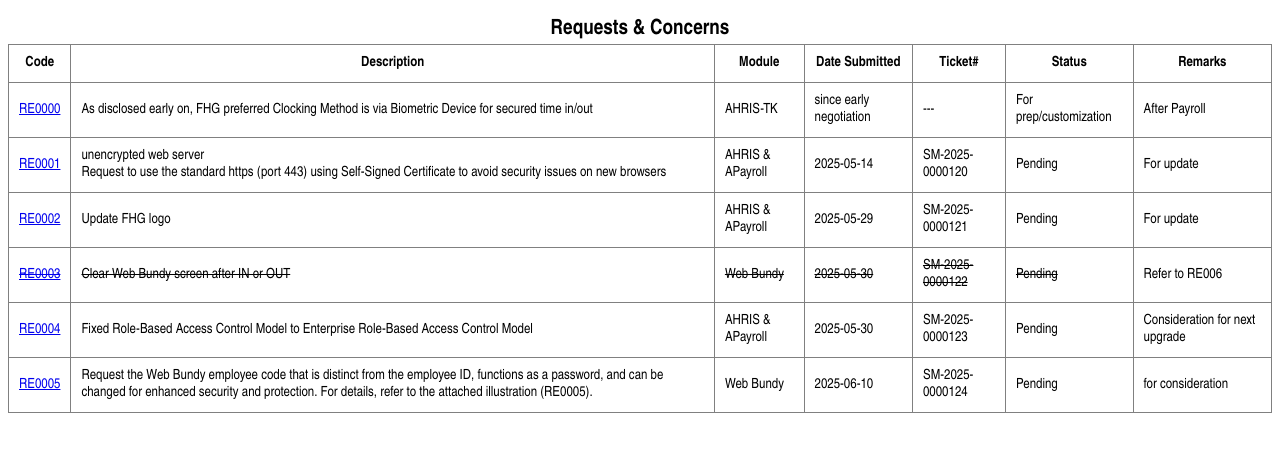
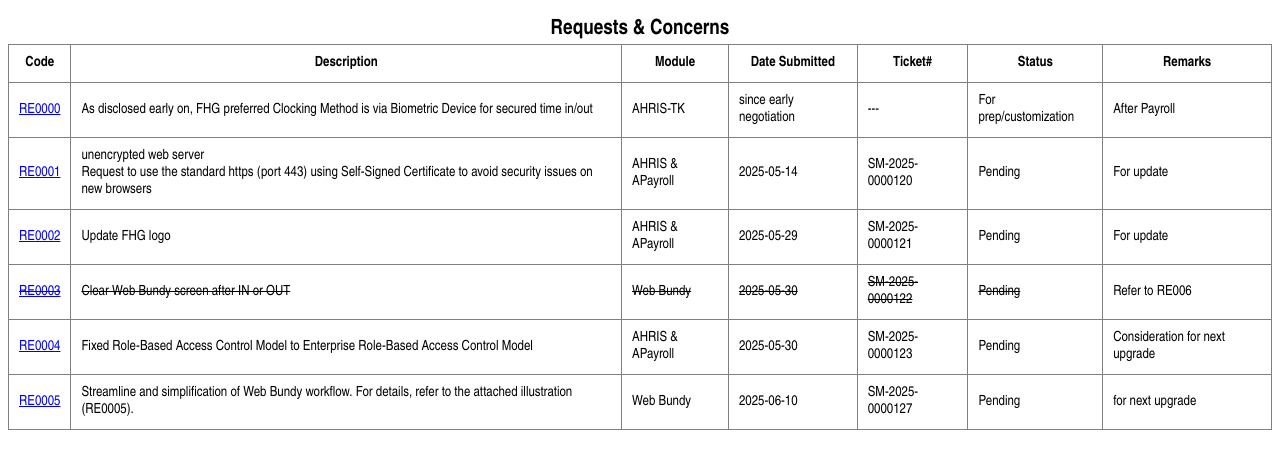
Before and after one commit to fhgxastra/errors-and-concerns, a plain HTML site: page concerns.html in a window 1280 px wide. Drawn offline with Linux system fonts and the light colour scheme.

Commit message:
Update concerns.html

```diff
--- a/concerns.html
+++ b/concerns.html
@@ -30,7 +30,7 @@ button {padding:10px;margin:0px 1px;}
 <tr><td><a href="re0002.html">RE0002</a></td><td>Update FHG logo</td><td>AHRIS & APayroll</td><td>2025-05-29</td><td>SM-2025-0000121</td><td>Pending</td><td>For update</td></tr>
 <tr><td><a href="re0003.html"><del>RE0003</del></a></td><td><del>Clear Web Bundy screen after IN or OUT</del></td><td><del>Web Bundy</del></td><td><del>2025-05-30</del></td><td><del>SM-2025-0000122</del></td><td><del>Pending</del></td><td>Refer to RE006</td></tr>
 <tr><td><a href="re0004.html">RE0004</a></td><td>Fixed Role-Based Access Control Model to Enterprise Role-Based Access Control Model </td><td>AHRIS & APayroll</td><td>2025-05-30</td><td>SM-2025-0000123</td><td>Pending</td><td>Consideration for next upgrade</td></tr>
-<tr><td><a href="re0005.html">RE0005</a></td><td>Request the Web Bundy employee code that is distinct from the employee ID, functions as a password, and can be changed for enhanced security and protection. For details, refer to the attached illustration (RE0005).</td><td>Web Bundy</td><td>2025-06-10</td><td>SM-2025-0000124</td><td>Pending</td><td>for consideration</td></tr>
+<tr><td><a href="re0005.html">RE0005</a></td><td>Streamline and simplification of Web Bundy workflow. For details, refer to the attached illustration (RE0005).</td><td>Web Bundy</td><td>2025-06-10</td><td>SM-2025-0000127</td><td>Pending</td><td>for next upgrade</td></tr>
 <!-- <tr><td><a href="re0006.html">RE0006</a></td><td>Consolidation of RE0003 & RE0005 ref. ticket#SM-2025-0000122 & SM-2025-0000124 into one request & ticket#. REASON: To add security & streamline the workflow. For details, refer to the attached illustration (re0006).</td><td>Web Bundy</td><td>2025-06-13</td><td></td><td>Pending</td><td>for consideration </td></tr>-->
 </table>
 </div>
```
